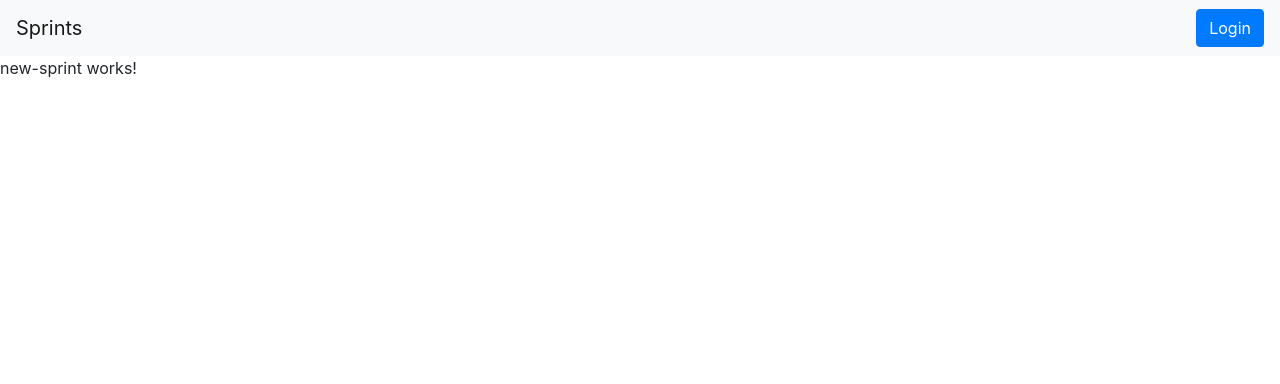
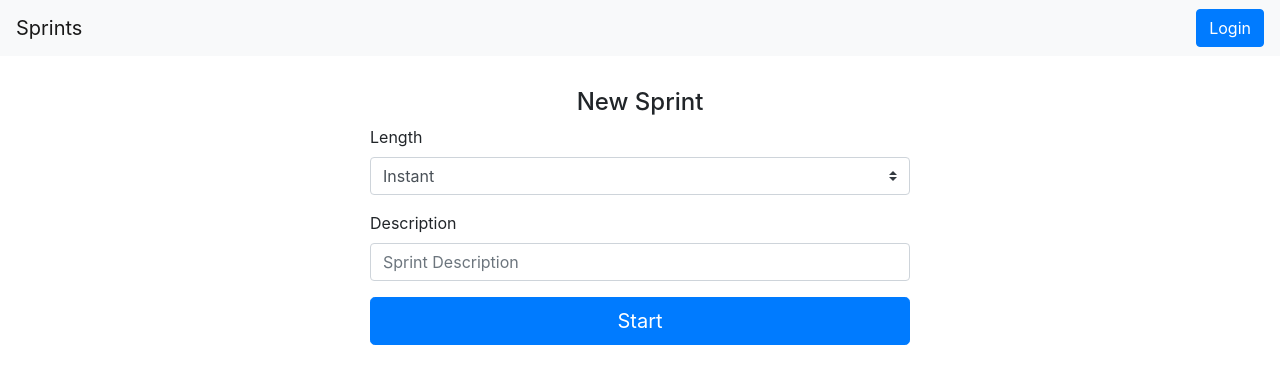
Before and after one commit to rodrigogiraldi/sprints, an Angular app: page /new-sprint in a window 1280 px wide. Shown: the top 384 px of the page. Built offline with nearby package versions, Linux system fonts and the light colour scheme.

Commit message:
new-sprint initial form created

```diff
--- a/src/app/login/login.component.html
+++ b/src/app/login/login.component.html
@@ -1,5 +1,5 @@
 <div class="container-fluid">
-  <div class="row justify-content-center row align-items-center">
+  <div class="row justify-content-center">
     <div class="col-lg-4">
       <br>
       <br>
--- a/src/app/new-sprint/new-sprint.component.html
+++ b/src/app/new-sprint/new-sprint.component.html
@@ -1,3 +1,30 @@
-<p>
-  new-sprint works!
-</p>
+<div class="container">
+  <div class="mt-3">
+    <div class="row justify-content-center py-3">
+      <div class="col-lg-6">
+        <h4 class="text-center">New Sprint</h4>
+
+        <form class="needs-validation" novalidate="">
+
+          <div class="mb-3">
+            <label for="templatename">Length</label>
+            <select class="custom-select d-block w-100" id="templatename" required [disabled]="sprintTemplates.length===0">
+              <option *ngFor="let sprintTemplate of sprintTemplates">{{sprintTemplate.name}}</option>
+              <option *ngIf="sprintTemplates.length===0">Sprints not found</option>
+            </select>
+          </div>
+
+          <div class="mb-3">
+            <label for="templatedescription">Description</label>
+            <input type="text" class="form-control" id="templatedescription" placeholder="Sprint Description" required="">
+            <div class="invalid-feedback">
+              Please enter a sprint description.
+            </div>
+          </div>
+
+          <button class="btn btn-primary btn-lg btn-block">Start</button>
+        </form>
+
+      </div>
+    </div>
+  </div>
--- a/src/app/new-sprint/new-sprint.component.ts
+++ b/src/app/new-sprint/new-sprint.component.ts
@@ -1,4 +1,6 @@
 import { Component, OnInit } from '@angular/core';
+
+import { SprintTemplate } from '../sprint-template';
 
 @Component({
   selector: 'app-new-sprint',
@@ -7,9 +9,19 @@ import { Component, OnInit } from '@angular/core';
 })
 export class NewSprintComponent implements OnInit {
 
+  sprintTemplates: SprintTemplate[] = [];
+
   constructor() { }
 
   ngOnInit() {
+    this.sprintTemplates = [
+      {name: 'Instant', duration: 5, status: ""},
+      {name: 'Very Short', duration: 300, status: ""},
+      {name: 'Short', duration: 600, status: ""},
+      {name: 'Pomodoro', duration: 1500, status: ""},
+      {name: 'Long', duration: 2700, status: ""},
+      {name: 'Very Long', duration: 3600, status: ""}
+    ]
   }
 
 }
--- /dev/null
+++ b/src/app/sprint-template.ts
@@ -0,0 +1,5 @@
+export class SprintTemplate{
+    name: string;
+    duration: number;
+    status: string;
+}
```
